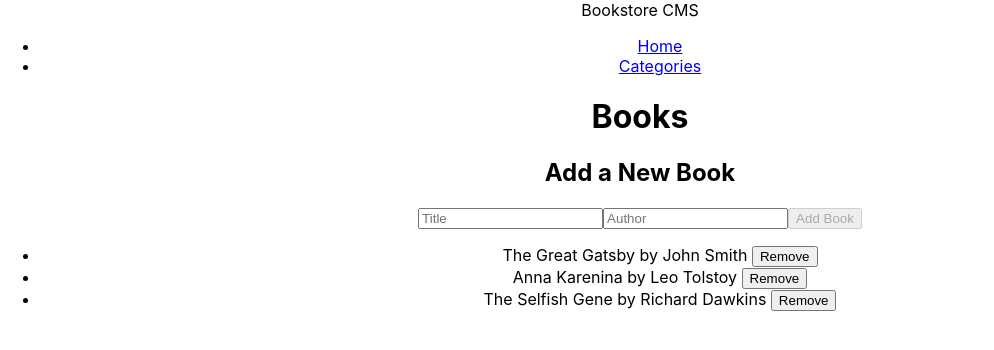
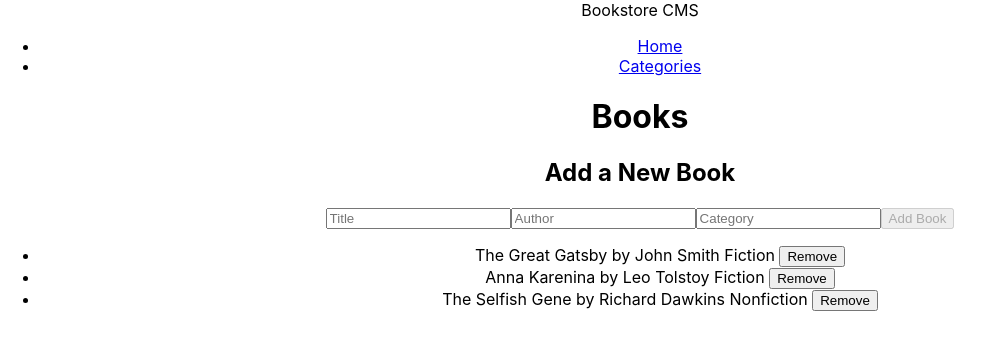
Before and after one commit to DevKaranJ/bookstore, a React (Create React App) app: page / in a window 1280 px wide. Shown: the top 350 px of the page, without its empty margins (0-994 px from the left). Built offline with nearby package versions, Linux system fonts and the light colour scheme.

Commit message:
Category Added

```diff
--- a/src/components/BookForm.js
+++ b/src/components/BookForm.js
@@ -1,10 +1,10 @@
-import React, { useState } from 'react';
+import React, { useState, useEffect } from 'react';
 import { useDispatch } from 'react-redux';
 import { addBook } from '../redux/books/booksSlice';
 
 const BookForm = () => {
   const dispatch = useDispatch();
-  const [newBook, setNewBook] = useState({ title: '', author: '' });
+  const [newBook, setNewBook] = useState({ title: '', author: '', category: '' });
   const [isFormValid, setIsFormValid] = useState(false);
 
   const handleInputChange = (e) => {
@@ -15,18 +15,18 @@ const BookForm = () => {
   const handleAddBook = () => {
     if (isFormValid) {
       dispatch(addBook(newBook));
-      setNewBook({ title: '', author: '' });
+      setNewBook({ title: '', author: '', category: '' });
     }
   };
 
   // Validate the form
   const validateForm = () => {
-    setIsFormValid(newBook.title !== '' && newBook.author !== '');
+    setIsFormValid(newBook.title !== '' && newBook.author !== '' && newBook.category !== '');
   };
 
-  React.useEffect(() => {
+  useEffect(() => {
     validateForm();
-  }, [newBook]);
+  }, [newBook, validateForm]);
 
   return (
     <div>
@@ -46,6 +46,13 @@ const BookForm = () => {
           value={newBook.author}
           onChange={handleInputChange}
         />
+        <input
+          type="text"
+          name="category"
+          placeholder="Category"
+          value={newBook.category}
+          onChange={handleInputChange}
+        />
         <button type="button" onClick={handleAddBook} disabled={!isFormValid}>
           Add Book
         </button>
--- a/src/components/Books.js
+++ b/src/components/Books.js
@@ -24,6 +24,8 @@ const Books = () => {
             {' '}
             {book.author}
             {' '}
+            {book.category}
+            {' '}
             <button type="button" onClick={() => handleRemoveBook(book.item_id)}>
               Remove
             </button>
```
